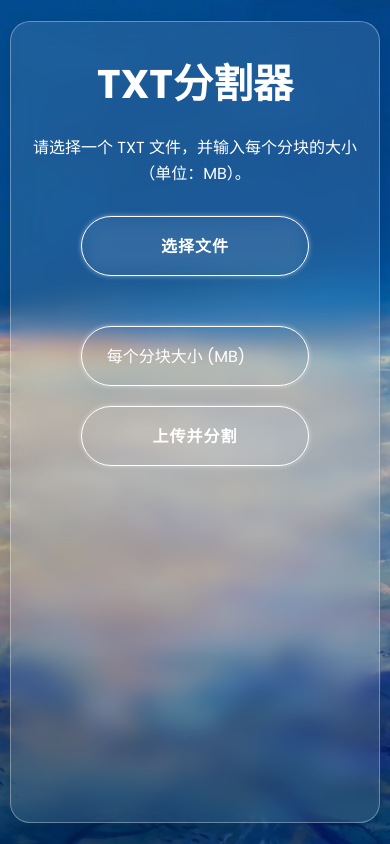
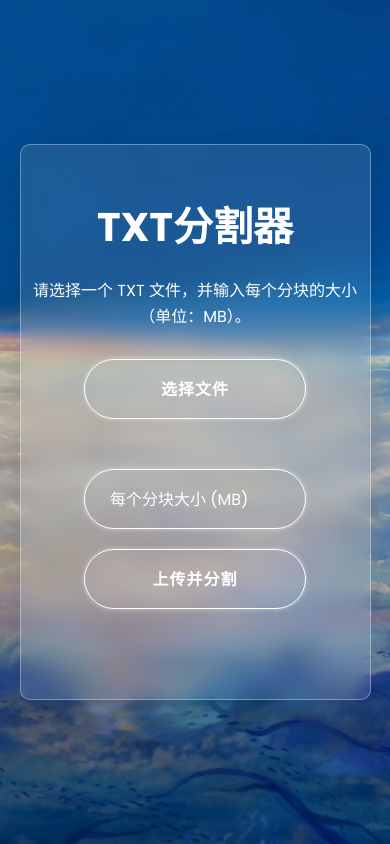
Before and after one commit to LYCaikano/txtsplit, a plain HTML site: page index.html in a window 390 px wide. Drawn offline with nearby package versions, Linux system fonts and the light colour scheme.

Commit message:
更新 style.css

```diff
--- a/css/style.css
+++ b/css/style.css
@@ -46,18 +46,6 @@ body::after {
   backdrop-filter: blur(10px);
   box-shadow: 0 10px 25px rgba(0, 0, 0, 0.13);
   overflow: hidden;
-}
-
-/* 手机端全屏自适应 */
-@media screen and (max-width: 768px) {
-  #login-form {
-    width: 95vw !important;        /* 95% 宽度 */
-    height: 95vh !important;       /* 95% 高度 */
-    max-width: none !important;
-    max-height: none !important;
-    padding: 30px 15px !important; /* 更小的边距 */
-    border-radius: 20px !important;
-  }
 }
 
 h1 {
```
